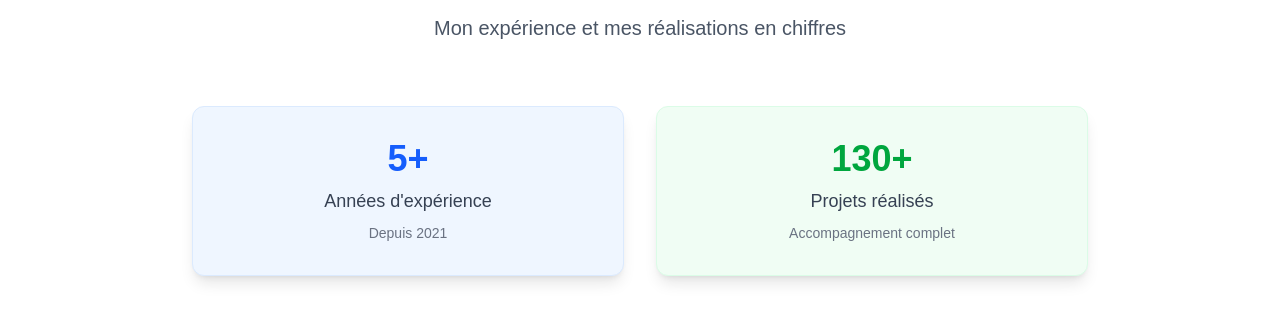
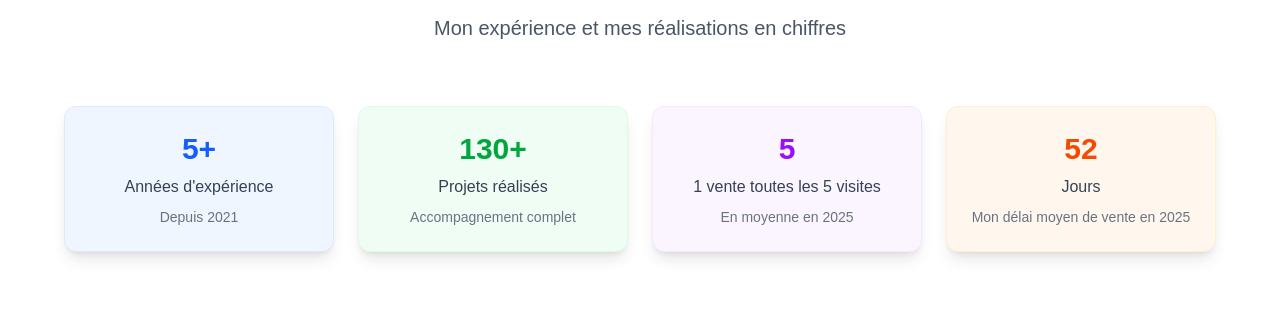
Before and after one commit to jtassin/gab_immo, a Next.js app: page / in a window 1280 px wide. Shown: the part 1596-1922 px from the top of the page. Built offline with nearby package versions, Linux system fonts and the light colour scheme.

Commit message:
add figures

```diff
--- a/src/app/page.tsx
+++ b/src/app/page.tsx
@@ -207,17 +207,29 @@ export default function Home() {
             </p>
           </div>
 
-          <div className="grid md:grid-cols-2 gap-8 max-w-4xl mx-auto">
-            <div className="text-center p-8 bg-blue-50 rounded-xl shadow-lg border border-blue-100">
-              <div className="text-4xl font-bold text-blue-600 mb-2">{yearsOfExperience}+</div>
-              <div className="text-lg text-gray-700 font-medium">Années d&apos;expérience</div>
+          <div className="grid md:grid-cols-2 lg:grid-cols-4 gap-6 max-w-6xl mx-auto">
+            <div className="text-center p-6 bg-blue-50 rounded-xl shadow-lg border border-blue-100">
+              <div className="text-3xl font-bold text-blue-600 mb-2">{yearsOfExperience}+</div>
+              <div className="text-base text-gray-700 font-medium">Années d&apos;expérience</div>
               <div className="text-sm text-gray-500 mt-2">Depuis 2021</div>
             </div>
 
-            <div className="text-center p-8 bg-green-50 rounded-xl shadow-lg border border-green-100">
-              <div className="text-4xl font-bold text-green-600 mb-2">{estimatedProjects}+</div>
-              <div className="text-lg text-gray-700 font-medium">Projets réalisés</div>
+            <div className="text-center p-6 bg-green-50 rounded-xl shadow-lg border border-green-100">
+              <div className="text-3xl font-bold text-green-600 mb-2">{estimatedProjects}+</div>
+              <div className="text-base text-gray-700 font-medium">Projets réalisés</div>
               <div className="text-sm text-gray-500 mt-2">Accompagnement complet</div>
+            </div>
+
+            <div className="text-center p-6 bg-purple-50 rounded-xl shadow-lg border border-purple-100">
+              <div className="text-3xl font-bold text-purple-600 mb-2">5</div>
+              <div className="text-base text-gray-700 font-medium">1 vente toutes les 5 visites</div>
+              <div className="text-sm text-gray-500 mt-2">En moyenne en 2025</div>
+            </div>
+
+            <div className="text-center p-6 bg-orange-50 rounded-xl shadow-lg border border-orange-100">
+              <div className="text-3xl font-bold text-orange-600 mb-2">52</div>
+              <div className="text-base text-gray-700 font-medium">Jours</div>
+              <div className="text-sm text-gray-500 mt-2">Mon délai moyen de vente en 2025</div>
             </div>
           </div>
         </div>
```
